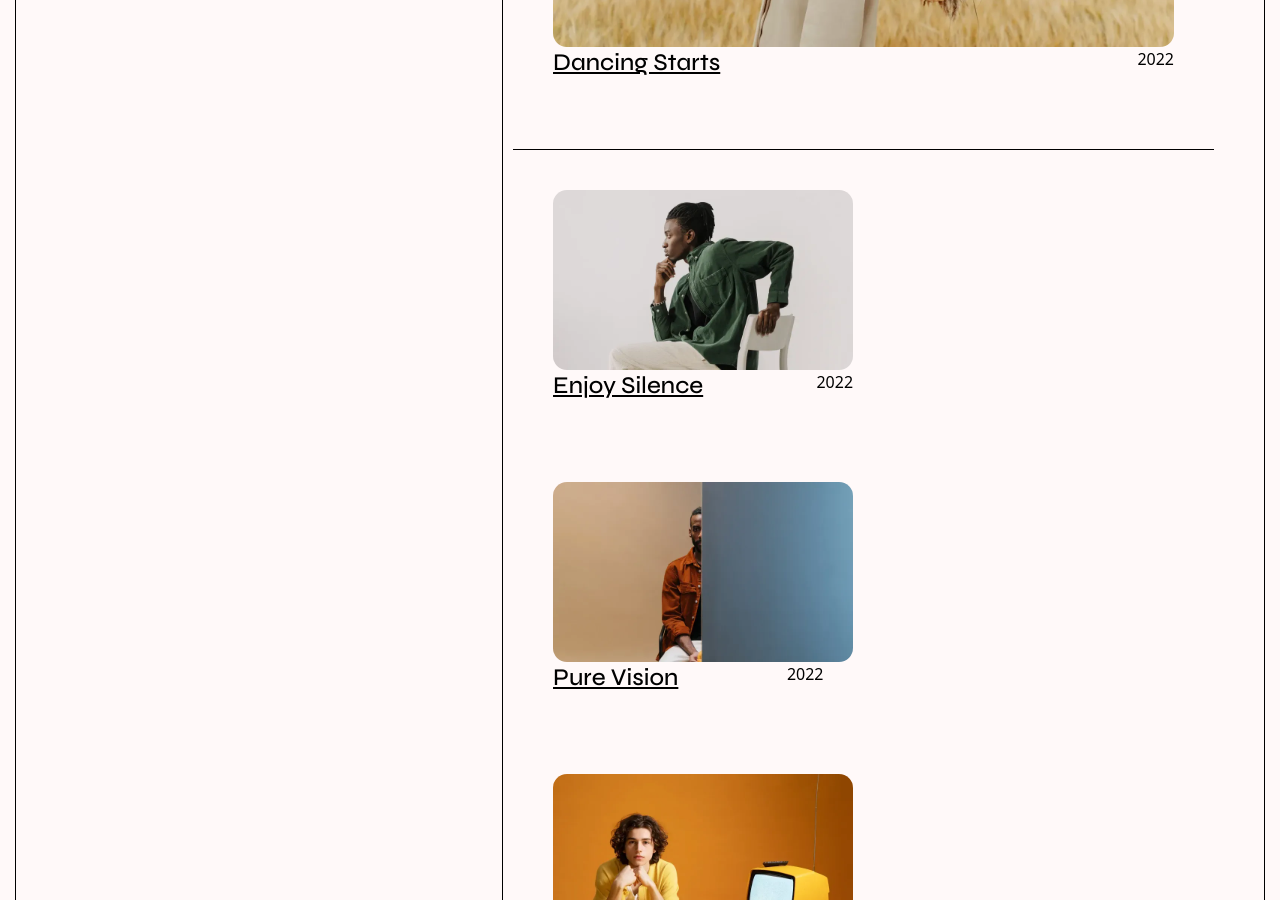
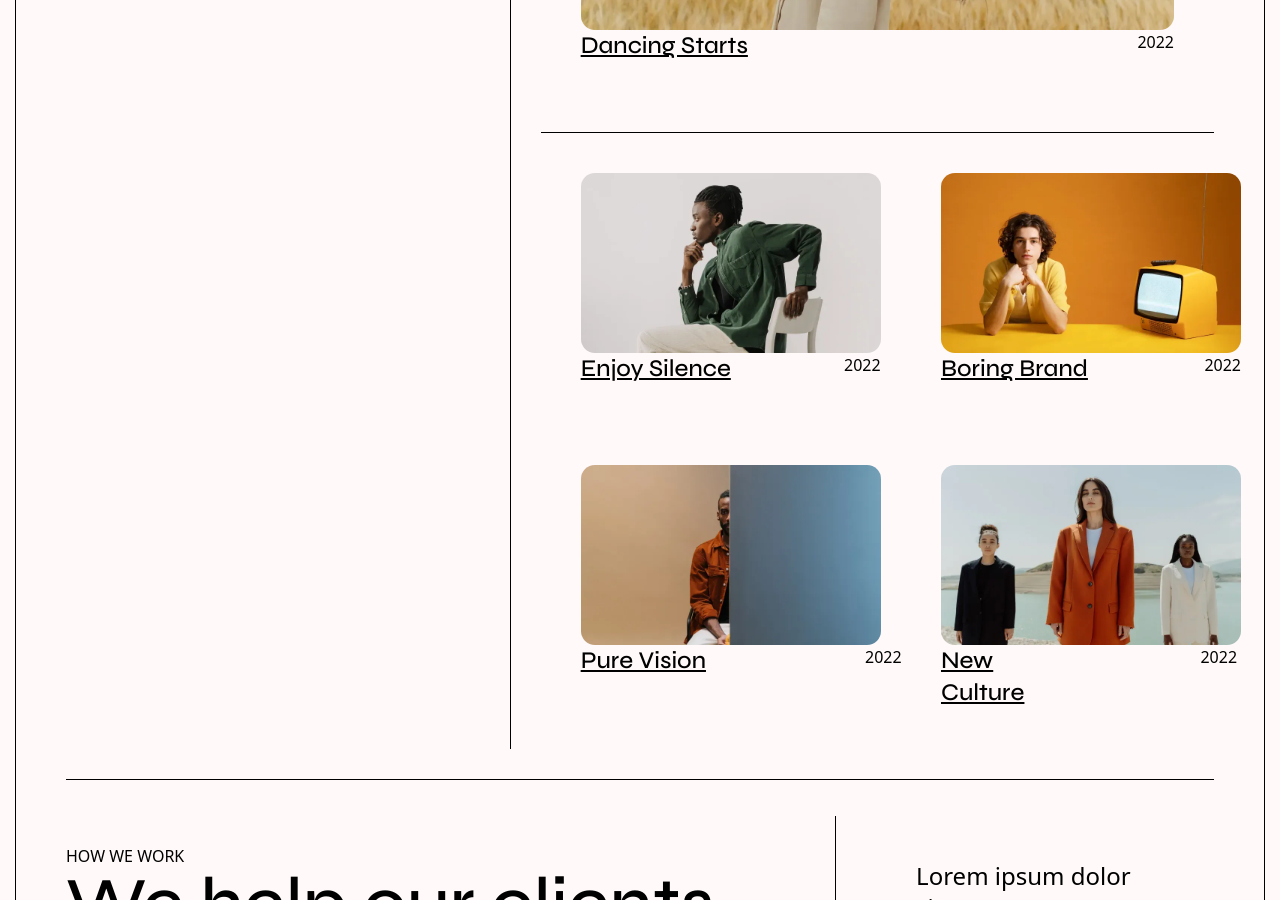
Before and after one commit to Barronakn/Fylla, a React (Vite) app: page / in a window 1280 px wide. Shown: the part 1900-2800 px from the top of the page. Built offline with nearby package versions, Linux system fonts and the light colour scheme.

Commit message:
Mise à jour

```diff
--- a/package.json
+++ b/package.json
@@ -9,6 +9,7 @@
     "preview": "vite preview"
   },
   "dependencies": {
+    "framer-motion": "^10.11.2",
     "init": "^0.1.2",
     "react": "^18.2.0",
     "react-dom": "^18.2.0",
--- a/src/App.jsx
+++ b/src/App.jsx
@@ -4,6 +4,7 @@ import Work from "./pages/Work";
 import Contact from "./pages/Contact";
 import Services from "./pages/Services";
 import Studio from "./pages/Studio";
+import { motion } from "framer-motion";
 
 const App = () => {
   return (
--- a/src/components/Navigation.jsx
+++ b/src/components/Navigation.jsx
@@ -128,7 +128,7 @@ const Navigation = () => {
             </NavLink>
           </div>
         </div>
-        <div className="menu none">
+        <div className="menu none hover:cursor-pointer">
           <img
             onClick={handleClick}
             className="w-14"
@@ -136,7 +136,7 @@ const Navigation = () => {
             alt="Icon_Menu"
           />
         </div>
-        <div className="reset none">
+        <div className="reset none hover:cursor-pointer">
           <img
             onClick={handleReset}
             className="w-14"
--- a/src/components/Pages.jsx
+++ b/src/components/Pages.jsx
@@ -26,7 +26,7 @@ const Pages = () => {
                   <NavLink to="/contact">Contact</NavLink>
                 </li>
                 <li>
-                  <NavLink id="talk" to="#">
+                  <NavLink id="talk text-xl" to="#">
                     More templates
                   </NavLink>
                 </li>
--- a/src/pages/Home.jsx
+++ b/src/pages/Home.jsx
@@ -3,6 +3,7 @@ import Navigation from "../components/Navigation";
 import Footer from "../components/Footer";
 import Video from "/sectionVid.mp4";
 import { NavLink } from "react-router-dom";
+
 const Home = () => {
   return (
     <div className="home margin">
@@ -58,7 +59,6 @@ const Home = () => {
                 eiusmod tempor.
               </p>
             </div>
-
             <span className="borderRight"></span>
           </div>
           <div className="flex what service p-10">
@@ -123,7 +123,9 @@ const Home = () => {
 
           <div className="borderBottom"></div>
 
-          <div className="image w-1/2 relative">
+          <div className="image grid grid-cols-2 w-1/2 relative">
+            <div className="flex flexBloc">
+              <div className="bloc_1">
                 <div className="flex">
                   <div className="p-10 bloc">
                     <img src="./project-02-p-800.webp" alt="" />
@@ -146,8 +148,11 @@ const Home = () => {
                     <span>2022</span>
                   </div>
                 </div>
+              </div>
+            </div>
+            <div className="bloc_2">
               <div className="flex">
-              <div className="p-10 bloc">
+                <div className="p-10 bloc ml-48">
                   <img src="./project-04-p-800.webp" alt="" />
                   <div className="flex project justify-between">
                     <NavLink className="syne underline-none text-2xl" to="#">
@@ -158,13 +163,14 @@ const Home = () => {
                 </div>
                 <div className="trait ml-5 mt-9 bg-black h-3/4"></div>
               </div>
-            <div className="p-10 bloc">
+              <div className="p-10 bloc ml-48">
                 <img src="./project-05-p-800.webp" alt="" />
-              <div className="flex project justify-between">
+                <div className="flex culture project w-full">
                   <NavLink className="syne text-2xl" to="#">
                     New Culture
                   </NavLink>
-                <span>2022</span>
+                  <span className="ml-44">2022</span>
+                </div>
               </div>
             </div>
           </div>
--- a/src/styles/components/pages.scss
+++ b/src/styles/components/pages.scss
@@ -2,10 +2,12 @@
   background: rgb(255, 249, 249);
 }
 
+.pages #rond {
+  width: 40px;
+  height: 40px;
+}
+
 @media screen and (max-width: 768px) {
-  // .pages {
-  //   top: 0;
-  // }
   .pagesHover {
     flex-direction: column;
   }
--- a/src/styles/pages/home.scss
+++ b/src/styles/pages/home.scss
@@ -13,8 +13,8 @@
 .borderRight {
   border: none;
   border-right: 1px solid black;
-  margin-left: 10px;
-  margin-right: 10px;
+  margin-left: 30px;
+  margin-right: 30px;
   animation: Right 2s ease-in;
 }
 
@@ -114,6 +114,36 @@
 }
 
 // ----------Responsivité------------
+@media screen and (min-width: 1700px) {
+  .section3 .borderRight {
+    margin-left: 80px;
+    margin-right: 80px;
+  }
+  .flexBloc {
+    margin-left: 100px;
+  }
+}
+
+@media screen and (max-width: 1228px) {
+  .section4 .image {
+    grid-template-columns: repeat(1, 1fr);
+    column-gap: 25px;
+    row-gap: 50px;
+  }
+  .section4 .image,
+  .section4 .image img {
+    width: 100%;
+  }
+  .section4 .ml-48 {
+    margin-left: 0;
+  }
+  .section4 .culture {
+    justify-content: space-between;
+  }
+  .section4 .ml-44 {
+    margin-left: 0;
+  }
+}
 
 @media screen and (max-width: 1182px) {
   .section3 .image {
```
Also changed, not shown: 1 other file (tests, documents, lock files or other folders). Lines whose indentation alone changed are shown as unchanged.
